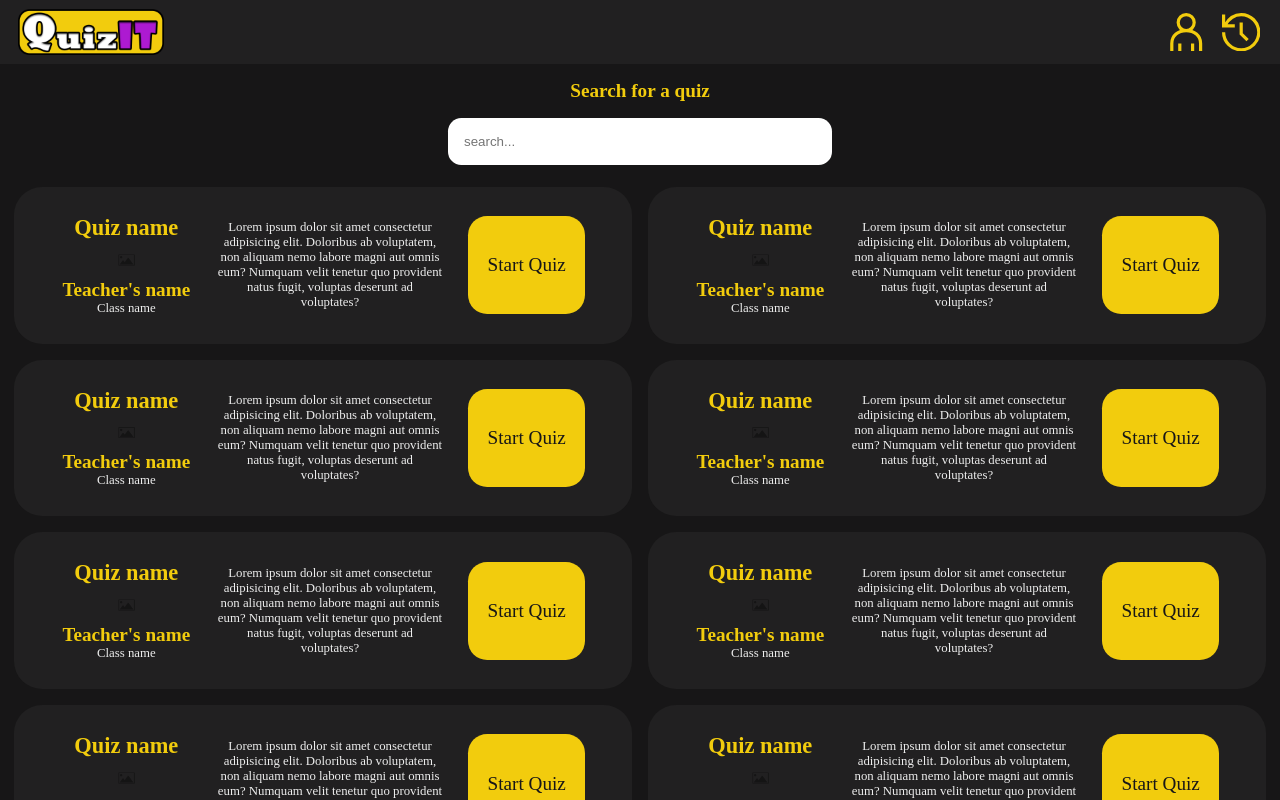
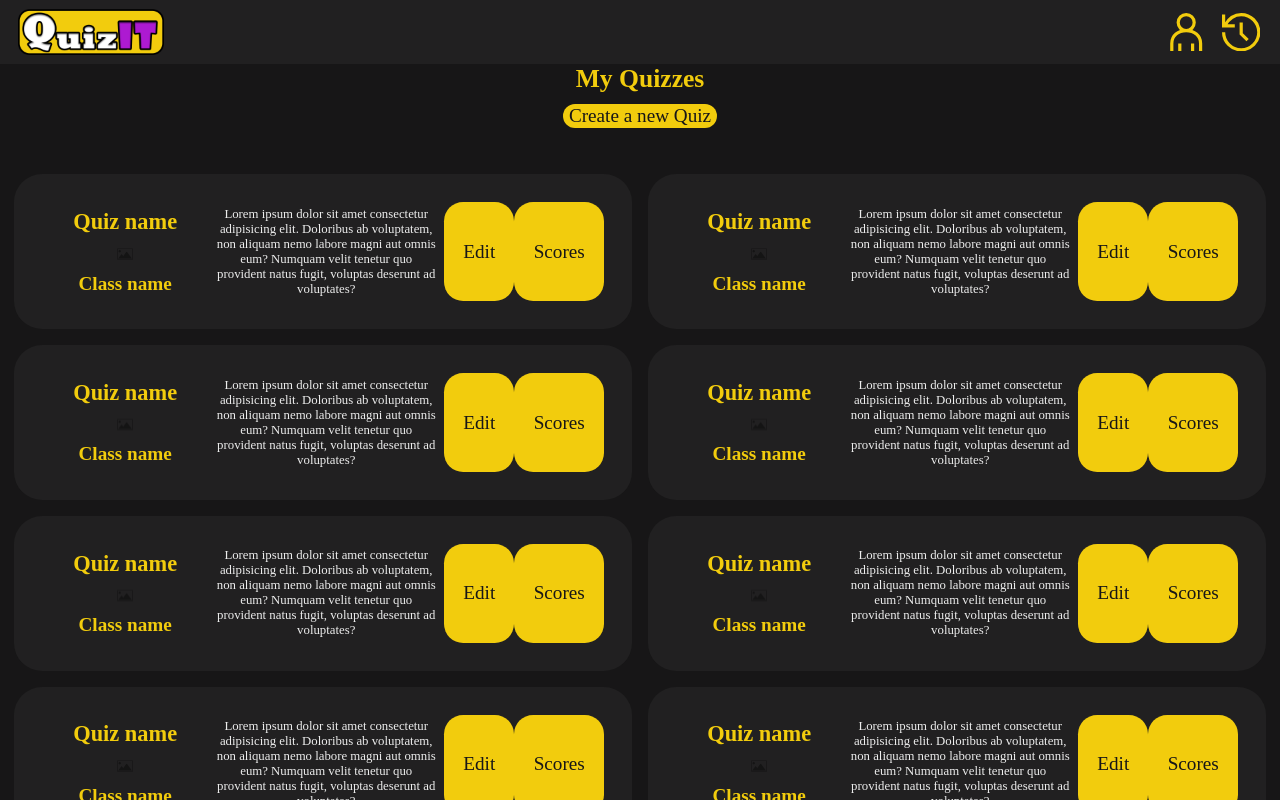
Before and after one commit to TriantafyllosZegos/QuizIt-WebDev, a React (Create React App) app in the folder react-app/: page / in a window 1280 px wide. Built offline with nearby package versions, Linux system fonts and the light colour scheme.

Commit message:
routing final for test

```diff
--- a/react-app/src/App.js
+++ b/react-app/src/App.js
@@ -31,14 +31,14 @@ import EditQuiz from "../src/pages/Teacher/EditQuiz";
 import ErrorPage from "../src/pages/ErrorPage";
 import Login from "../src/pages/Login";
 import Signup from "../src/pages/Signup";
-
+var user = 'teacher';
 //this routing is for testing purposes only
 function App() {
-  var user = 'student';
   if (user == 'student'){
   return (
     <div className="App">
-      <Nav></Nav>
+      <Nav role={user} ></Nav>
+
       <Routes>
         <Route path="/" element={<Quizzes />}></Route>
         <Route path="/student" element={<Quizzes />}></Route>
@@ -53,7 +53,7 @@ function App() {
 }else if(user == 'teacher'){
     return (
       <div className="App">
-        <Nav></Nav>
+        <Nav role={user} ></Nav>
         <Routes>
           <Route path="/" element={<MyQuizzes />}></Route>
           <Route path="/teacher" element={<MyQuizzes />}></Route>
--- /dev/null
+++ b/react-app/src/components/MyQuizContainer.js
@@ -0,0 +1,36 @@
+import React, { Component } from 'react'
+import TeacherQuiz from './TeacherQuiz'
+
+export default function QuizContainer (){
+    return (
+      <div className="QuizContainer">
+        <TeacherQuiz></TeacherQuiz>
+        <TeacherQuiz></TeacherQuiz>
+        <TeacherQuiz></TeacherQuiz>
+        <TeacherQuiz></TeacherQuiz>
+        <TeacherQuiz></TeacherQuiz>
+        <TeacherQuiz></TeacherQuiz>
+        <TeacherQuiz></TeacherQuiz>
+        <TeacherQuiz></TeacherQuiz>
+        <TeacherQuiz></TeacherQuiz>
+        <TeacherQuiz></TeacherQuiz>
+        <TeacherQuiz></TeacherQuiz>
+        <TeacherQuiz></TeacherQuiz>
+        <TeacherQuiz></TeacherQuiz>
+        <TeacherQuiz></TeacherQuiz>
+        <TeacherQuiz></TeacherQuiz>
+        <TeacherQuiz></TeacherQuiz>
+        <TeacherQuiz></TeacherQuiz>
+        <TeacherQuiz></TeacherQuiz>
+        <TeacherQuiz></TeacherQuiz>
+        <TeacherQuiz></TeacherQuiz>
+        <TeacherQuiz></TeacherQuiz>
+        <TeacherQuiz></TeacherQuiz>
+        <TeacherQuiz></TeacherQuiz>
+        <TeacherQuiz></TeacherQuiz>
+        <TeacherQuiz></TeacherQuiz>
+        <TeacherQuiz></TeacherQuiz>
+        <TeacherQuiz></TeacherQuiz>
+      </div>
+    );
+  }
--- a/react-app/src/components/Nav.js
+++ b/react-app/src/components/Nav.js
@@ -4,12 +4,12 @@ import styles from '../css/components/Nav.module.css'
 import {NavLink} from 'react-router-dom'
 import logo from "../assets/icons/logobig.png";
 
-export default function Nav(){
+export default function Nav(props){
     return (
       <div className={styles.nav}>
-        <NavLink className={`${styles.navicon} ${styles.logo}`} to="student"><img src={logo} alt="logo" /></NavLink>
-        <NavLink className={styles.navicon} to="student/profile"><GrUser/></NavLink>
-        <NavLink className={styles.navicon} to="student/history"><GrHistory/></NavLink>
+        <NavLink className={`${styles.navicon} ${styles.logo}`} to={props.role}><img src={logo} alt="logo" /></NavLink>
+        <NavLink className={styles.navicon} to={`${props.role}/profile`}><GrUser/></NavLink>
+        <NavLink className={styles.navicon} to={`${props.role}/history`}><GrHistory/></NavLink>
       </div>
     );
   }
--- /dev/null
+++ b/react-app/src/components/TeacherQuiz.js
@@ -0,0 +1,24 @@
+import React, { Component } from "react";
+import ph from "../assets/images/placeholder.png";
+
+export default function TeacherQuiz(){
+    return (
+      <div className="QuizInfo">
+        <div className="flex">
+          <h2>Quiz name</h2>
+          <img src={ph} />
+          <h3>Class name</h3>
+        </div>
+
+        <span>
+          Lorem ipsum dolor sit amet consectetur adipisicing elit. Doloribus ab
+          voluptatem, non aliquam nemo labore magni aut omnis eum? Numquam velit
+          tenetur quo provident natus fugit, voluptas deserunt ad voluptates?
+        </span>
+        <div Style="display:flex;flex-direction:row;">
+        <button>Edit</button>
+        <button>Scores</button>
+        </div>
+      </div>
+    );
+  }
--- a/react-app/src/pages/Student/Quizzes.js
+++ b/react-app/src/pages/Student/Quizzes.js
@@ -4,7 +4,7 @@ import QuizContainer from "../../components/QuizContainer";
 export default function Quizzes() {
   return (
       <div className="bodywithnav">
-        <div Style="height:115px">
+        <div Style="height:150px">
           <br />
           <h3>Search for a quiz</h3>
           <br />
--- a/react-app/src/pages/Teacher/MyQuizzes.js
+++ b/react-app/src/pages/Teacher/MyQuizzes.js
@@ -1,18 +1,17 @@
 import React, { Component } from "react";
-import QuizContainer from "../../components/QuizContainer";
+import MyQuizContainer from "../../components/MyQuizContainer";
 
 export default function MyQuizzes() {
   return (
       <div className="bodywithnav">
-        <div Style="height:115px">
-          <br />
-          <h3>Search for a quiz</h3>
-          <br />
-          <input type="text" placeholder="search..." />
-          <br />
+        <div Style="height:100px;display:flex;flex-direction:column;align-items:center;gap:10px;">
+          <h1>My Quizzes</h1>
+          {/* <h3>Search for a quiz</h3>
+          <input type="text" placeholder="search..." /> */}
+          <button>Create a new Quiz</button>
         </div>
 
-        <QuizContainer></QuizContainer>
+        <MyQuizContainer></MyQuizContainer>
       </div>
   );
 }
```
